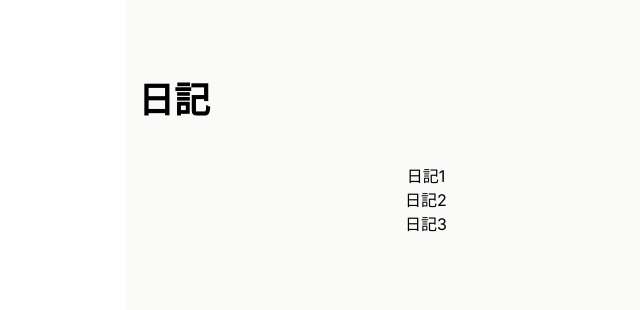
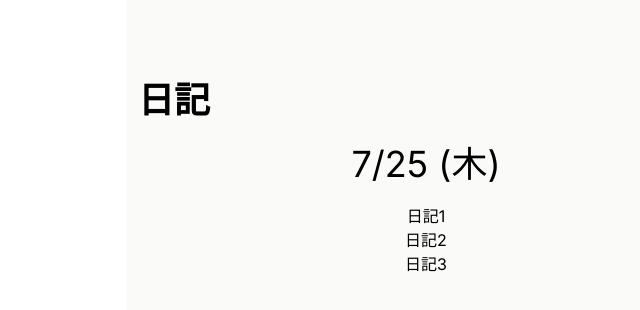
Before and after one commit to tech-harmony-team/Jibun-Log, a Next.js app in the folder next-front/: page /diary in a window 1280 px wide. Shown: the top 310 px of the page, without its empty margins (214-854 px from the left). Built offline with nearby package versions, Linux system fonts and the light colour scheme.

Commit message:
ダミーの日付を挿入した。

```diff
--- a/next-front/src/app/diary/page.tsx
+++ b/next-front/src/app/diary/page.tsx
@@ -6,6 +6,7 @@ export default function DiaryPage() {
       <PageHeader type="h1" textAlignment="left">
         日記
       </PageHeader>
+      <h2 className=" text-4xl text-center">7/25 (木)</h2>
       <div className="h-4/5 py-5 flex flex-col items-center">
         <div>日記1</div>
         <div>日記2</div>
```
